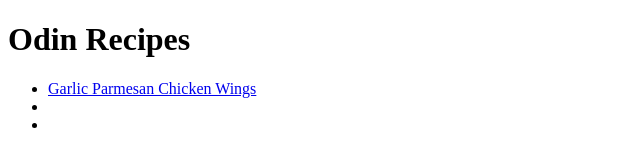
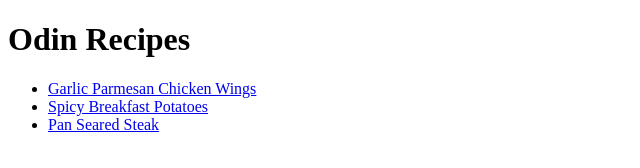
Before and after one commit to DYoungbar3/odin-recipes, a plain HTML site: page index.html in a window 1280 px wide. Shown: the whole page, without its empty margins (0-640 px from the left). Drawn offline with Linux system fonts and the light colour scheme.

Commit message:
Add text to 2 links

```diff
--- a/index.html
+++ b/index.html
@@ -10,8 +10,8 @@
     <h1>Odin Recipes</h1>
     <ul>
         <li><a href="recipes/wings.html">Garlic Parmesan Chicken Wings</a></li>
-        <li><a href="recipes/breakfast-potatoes.html"></a></li>
-        <li><a href="recipes/steak.html"></a></li>
+        <li><a href="recipes/breakfast-potatoes.html">Spicy Breakfast Potatoes</a></li>
+        <li><a href="recipes/steak.html">Pan Seared Steak</a></li>
     </ul>
 </body>
 </html>
```
